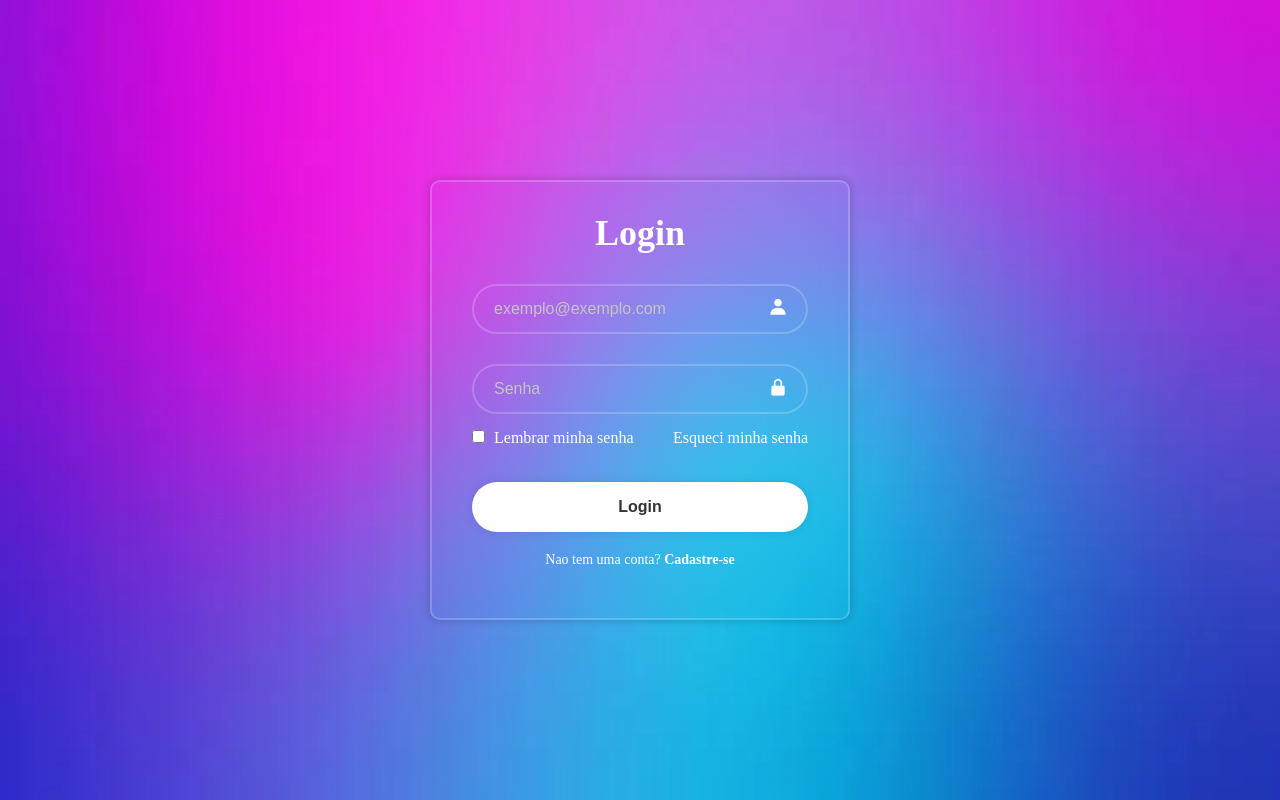
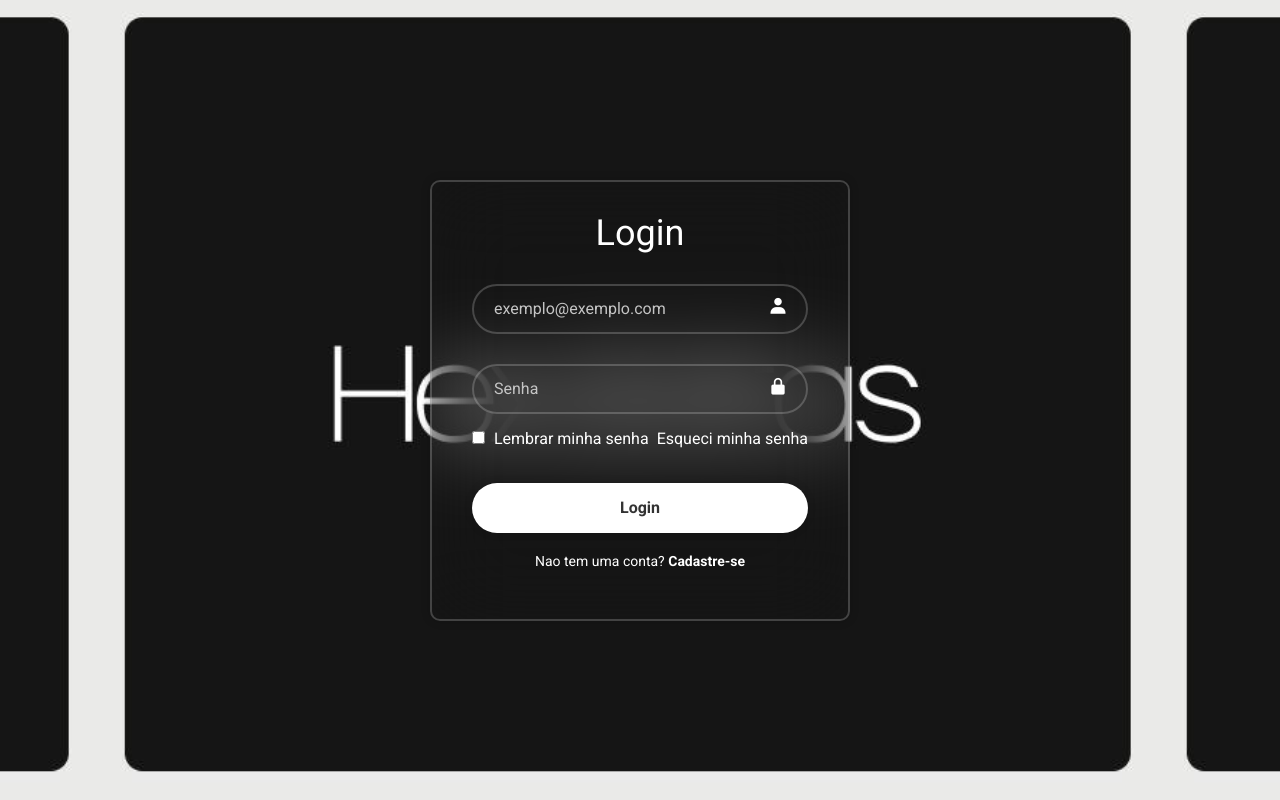
Before and after one commit to kollar0v/Projeto-Final, a PHP site: page /HTML/Login.html in a window 1280 px wide. Run offline with PHP 8.4, Linux system fonts and the light colour scheme.

Commit message:
add Fontes e background

```diff
--- a/CSS/esqueci.css
+++ b/CSS/esqueci.css
@@ -2,7 +2,8 @@
     margin: 0; /* remove a margem padrao */
     padding: 0; /* remove o padding padrao */
     box-sizing: border-box; /* padding e bordernao aumentam o tamanho final */
-
+    font-family: 'Roboto', sans-serif;
+    font-weight: 400;
 }
 
 body {
@@ -10,7 +11,7 @@ body {
     justify-content: center; /* centraliza o conteudo do body horizontal */
     align-items: center; /* centraliza o conteudo do body vertical */
     min-height: 100vh;/*altura minima da tela em 100% */
-    background: url(../assets/gradient.webp);
+    background: url(../assets/hexdatas.jpg);
     background-size: cover; /* cover faz a imagem cobrir tooda a area do body */
     background-position: center; /* centraliza a imagem de fundo */
 }
--- a/CSS/esqueci2.css
+++ b/CSS/esqueci2.css
@@ -2,7 +2,8 @@
     margin: 0; /* remove a margem padrao */
     padding: 0; /* remove o padding padrao */
     box-sizing: border-box; /* padding e bordernao aumentam o tamanho final */
-
+    font-family: 'Roboto', sans-serif;
+    font-weight: 400;
 }
 
 body {
@@ -10,7 +11,7 @@ body {
     justify-content: center; /* centraliza o conteudo do body horizontal */
     align-items: center; /* centraliza o conteudo do body vertical */
     min-height: 100vh; /*altura minima da tela em 100% */
-    background: url(../assets/gradient.webp);
+    background: url(../assets/hexdatas.jpg);
     background-size: cover; /* cover faz a imagem cobrir tooda a area do body */
     background-position: center; /* centraliza a imagem de fundo */
 }
--- a/CSS/login.css
+++ b/CSS/login.css
@@ -2,7 +2,8 @@
     margin: 0; /* remove a margem padrao */
     padding: 0; /* remove o padding padrao */
     box-sizing: border-box; /* padding e bordernao aumentam o tamanho final */
-
+    font-family: 'Roboto', sans-serif;
+    font-weight: 400;
 }
 
 body {
@@ -10,8 +11,8 @@ body {
     justify-content: center; /* centraliza o conteudo do body horizontal */
     align-items: center; /* centraliza o conteudo do body vertical */
     min-height: 100vh; /*altura minima da tela em 100% */
-    background: url(../assets/gradient.webp);
-    background-size: cover; /* cover faz a imagem cobrir tooda a area do body */
+    background: url(../assets/hexdatas.jpg);
+    background-size: contain; /* cover faz a imagem cobrir tooda a area do body */
     background-position: center; /* centraliza a imagem de fundo */
 }
 
--- a/HTML/Login.html
+++ b/HTML/Login.html
@@ -6,8 +6,12 @@
     <meta name="viewport" content="width=device-width, initial-scale=1.0">
     <link href='https://unpkg.com/boxicons@2.1.4/css/boxicons.min.css' rel='stylesheet'>
     <!-- Comando para poder usar os boxicons no inputbox -->
+    <link rel="preconnect" href="https://fonts.googleapis.com">
+    <link rel="preconnect" href="https://fonts.gstatic.com" crossorigin>
+    <link href="https://fonts.googleapis.com/css2?family=Roboto:wght@400;700&display=swap" rel="stylesheet">
     <link rel="stylesheet" href="../CSS/login.css">
     <title>Login</title>
+
 
 </head>
 
--- a/HTML/esqueci.html
+++ b/HTML/esqueci.html
@@ -5,6 +5,9 @@
     <meta name="viewport" content="width=device-width, initial-scale=1.0">
     <link href='https://unpkg.com/boxicons@2.1.4/css/boxicons.min.css' rel='stylesheet'>
     <!-- Comando para poder usar os boxicons no inputbox -->
+    <link rel="preconnect" href="https://fonts.googleapis.com">
+    <link rel="preconnect" href="https://fonts.gstatic.com" crossorigin>
+    <link href="https://fonts.googleapis.com/css2?family=Roboto:wght@400;700&display=swap" rel="stylesheet">
     <link rel="stylesheet" href="../CSS/esqueci.css">
     <title>Forgot password</title>
 </head>
--- a/HTML/esqueci2.html
+++ b/HTML/esqueci2.html
@@ -5,6 +5,9 @@
     <meta name="viewport" content="width=device-width, initial-scale=1.0">
     <link href='https://unpkg.com/boxicons@2.1.4/css/boxicons.min.css' rel='stylesheet'>
     <!-- Comando para poder usar os boxicons no inputbox -->
+    <link rel="preconnect" href="https://fonts.googleapis.com">
+    <link rel="preconnect" href="https://fonts.gstatic.com" crossorigin>
+    <link href="https://fonts.googleapis.com/css2?family=Roboto:wght@400;700&display=swap" rel="stylesheet">
     <link rel="stylesheet" href="../CSS/esqueci2.css">
     <title>Forgot password</title>
 </head>
```
Also changed, not shown: assets/hexdatas.jpg (added).
